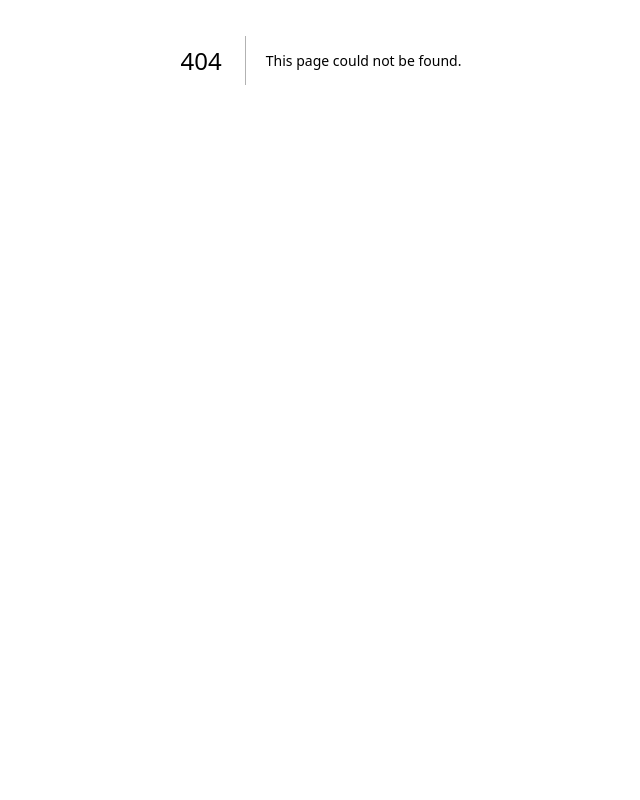
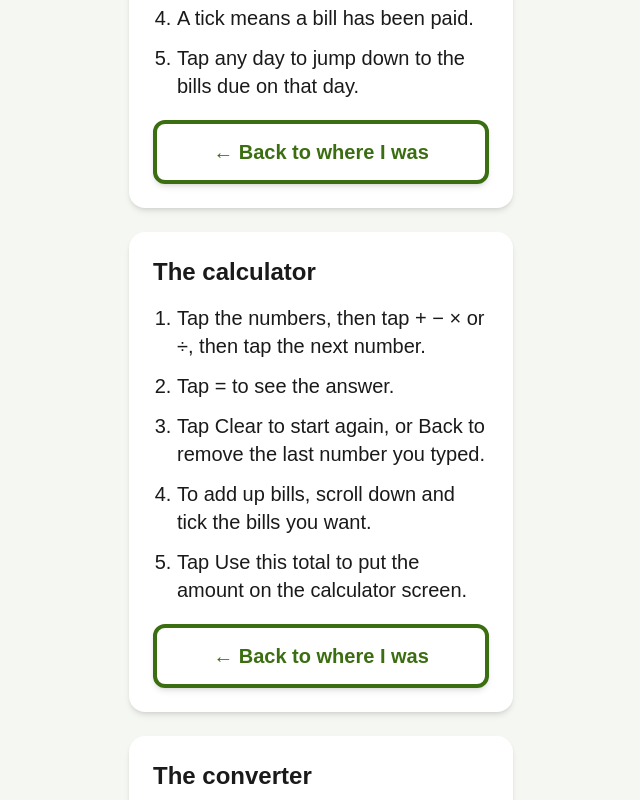
Before and after one commit to VRLes/seniors-bill-tracker, a Next.js app: page /help in a window 1280 px wide. Before the commit this address had no page. Shown: the part 340-1140 px from the top of the page, without its empty margins (319-959 px from the left). Before the commit the page ends 800 px from the top, so only its background shows below. Built offline with nearby package versions, Linux system fonts and the light colour scheme.

Commit message:
Add Help page, how-does-this-work pills, friendlier dates

```diff
--- a/src/app/calculator/page.tsx
+++ b/src/app/calculator/page.tsx
@@ -188,7 +188,18 @@ export default function CalculatorPage() {
         Back to my bills
       </Link>
 
+      <div className="mb-4">
+        <Link
+          href="/help#calculator"
+          className="inline-block bg-[var(--bg-card)] border-2 border-[var(--border-default)] text-[var(--text-primary)] text-lg font-medium rounded-full px-5 py-2 shadow-md hover:shadow-lg transition-all"
+        >
+          How does this work?
+        </Link>
+      </div>
+
       {/* The screen. The small line shows the sum in progress, so nothing has to be remembered */}
+
+
       <div className="bg-[var(--bg-card)] rounded-2xl shadow-md p-5 mb-4 text-right">
         <p className="text-[var(--text-secondary)] text-xl min-h-[1.75rem]">
           {stored !== null && op ? `${tidy(stored)} ${op}` : ""}
--- a/src/app/converter/page.tsx
+++ b/src/app/converter/page.tsx
@@ -198,6 +198,15 @@ export default function ConverterPage() {
           Converter
         </h1>
 
+      <div className="mb-4">
+        <Link
+          href="/help#converter"
+          className="inline-block bg-[var(--bg-card)] border-2 border-[var(--border-default)] text-[var(--text-primary)] text-lg font-medium rounded-full px-5 py-2 shadow-md hover:shadow-lg transition-all"
+        >
+          How does this work?
+        </Link>
+      </div>
+
         <button onClick={() => setConversion(null)} className={backButton}>
           ← Back to {topic}
         </button>
@@ -257,6 +266,15 @@ export default function ConverterPage() {
           Converter
         </h1>
 
+      <div className="mb-4">
+        <Link
+          href="/help#converter"
+          className="inline-block bg-[var(--bg-card)] border-2 border-[var(--border-default)] text-[var(--text-primary)] text-lg font-medium rounded-full px-5 py-2 shadow-md hover:shadow-lg transition-all"
+        >
+          How does this work?
+        </Link>
+      </div>
+
         <button onClick={() => setTopic(null)} className={backButton}>
           ← Back to all topics
         </button>
@@ -291,6 +309,15 @@ export default function ConverterPage() {
         Converter
       </h1>
 
+      <div className="mb-4">
+        <Link
+          href="/help#converter"
+          className="inline-block bg-[var(--bg-card)] border-2 border-[var(--border-default)] text-[var(--text-primary)] text-lg font-medium rounded-full px-5 py-2 shadow-md hover:shadow-lg transition-all"
+        >
+          How does this work?
+        </Link>
+      </div>
+
       <Link href="/" className={backButton}>
         Back to my bills
       </Link>
--- /dev/null
+++ b/src/app/help/page.tsx
@@ -0,0 +1,124 @@
+"use client";
+
+import { useRouter } from "next/navigation";
+
+// Takes the person back to the page they came from, with their place kept.
+// If they opened Help directly, it goes to the main page instead.
+function BackButton() {
+  const router = useRouter();
+
+  function goBack() {
+    if (window.history.length > 1) {
+      router.back();
+    } else {
+      router.push("/");
+    }
+  }
+
+  return (
+    <button
+      onClick={goBack}
+      className="mt-5 w-full h-16 rounded-xl text-xl font-semibold shadow-md bg-[var(--bg-card)] border-4 border-[var(--accent-button-bg)] text-[var(--accent-text)]"
+    >
+      ← Back to where I was
+    </button>
+  );
+}
+
+// One help topic. The "target:" outline appears on the topic the person jumped to.
+function Topic({
+  id,
+  title,
+  steps,
+}: {
+  id: string;
+  title: string;
+  steps: string[];
+}) {
+  return (
+    <section
+      id={id}
+      className="bg-[var(--bg-card)] rounded-2xl shadow-md p-6 mb-6 scroll-mt-4 target:ring-4 target:ring-[var(--accent-button-bg)]"
+    >
+      <h2 className="text-2xl font-bold mb-4 text-[var(--text-primary)]">
+        {title}
+      </h2>
+      <ol className="space-y-3 list-decimal pl-6">
+        {steps.map((step) => (
+          <li key={step} className="text-xl text-[var(--text-primary)]">
+            {step}
+          </li>
+        ))}
+      </ol>
+      <BackButton />
+    </section>
+  );
+}
+
+export default function HelpPage() {
+  return (
+    <main className="min-h-screen bg-[var(--bg-page)] p-4 sm:p-8 max-w-md mx-auto">
+      <h1 className="text-4xl font-bold mb-6 text-[var(--text-primary)]">
+        Help
+      </h1>
+
+      <Topic
+        id="calendar"
+        title="The calendar"
+        steps={[
+          "Today's date has a green outline around it.",
+          "A circle with an exclamation mark means a bill is overdue.",
+          "A clock means a bill is due soon.",
+          "A tick means a bill has been paid.",
+          "Tap any day to jump down to the bills due on that day.",
+        ]}
+      />
+
+      <Topic
+        id="calculator"
+        title="The calculator"
+        steps={[
+          "Tap the numbers, then tap + − × or ÷, then tap the next number.",
+          "Tap = to see the answer.",
+          "Tap Clear to start again, or Back to remove the last number you typed.",
+          "To add up bills, scroll down and tick the bills you want.",
+          "Tap Use this total to put the amount on the calculator screen.",
+        ]}
+      />
+
+      <Topic
+        id="converter"
+        title="The converter"
+        steps={[
+          "Tap a topic, like Weight or Cooking.",
+          "Tap the conversion you want, like Pounds to Kilograms.",
+          "Type your number. The answer shows underneath.",
+          "Tap Swap direction to convert the other way.",
+          "For Cooking, tap Australia, UK or US, because spoons and cups are different sizes in each country.",
+        ]}
+      />
+
+      <Topic
+        id="history"
+        title="Paid bills history"
+        steps={[
+          "Tap This financial year or Last financial year to see your paid bills. A financial year runs from 1 July to 30 June.",
+          "Or choose your own start and end dates.",
+          "The total of the bills shown is at the top.",
+          "To print or save a PDF for your tax agent, tap Print this list. For help, tap How do I print or save a PDF? just above it.",
+        ]}
+      />
+    <Topic
+        id="print"
+        title="Printing or saving a PDF"
+        steps={[
+          "First choose the dates you want, so the list shows the right bills.",
+          "Tap Print this list.",
+          "On a computer, a print window opens. Choose your printer to print on paper, or choose Save as PDF to make a file.",
+          "On a phone or tablet, a print or share window opens. Choose Print for paper, or look for the option to save as a PDF or save to Files.",
+          "Only the bills, dates and total are printed. The buttons and menus are left off.",
+        ]}
+      />
+    </main>
+  );
+}
--- a/src/app/history/page.tsx
+++ b/src/app/history/page.tsx
@@ -67,6 +67,15 @@ export default function HistoryPage() {
       <h1 className="text-4xl font-bold mb-6 text-[var(--text-primary)]">
         Paid Bills History
       </h1>
+
+      <div className="print:hidden mb-6">
+        <Link
+          href="/help#history"
+          className="inline-block bg-[var(--bg-card)] border-2 border-[var(--border-default)] text-[var(--text-primary)] text-lg font-medium rounded-full px-5 py-2 shadow-md hover:shadow-lg transition-all"
+        >
+          How does this work?
+        </Link>
+      </div>
 
       <div className="print:hidden bg-[var(--bg-card)] rounded-2xl shadow-md p-6 mb-6 space-y-4">
         <p className="text-lg font-medium text-[var(--text-primary)]">
@@ -167,6 +176,17 @@ export default function HistoryPage() {
           </div>
 
           {paidBillsInRange.length > 0 && (
+            <div className="print:hidden mb-3">
+              <Link
+                href="/help#print"
+                className="inline-block bg-[var(--bg-card)] border-2 border-[var(--border-default)] text-[var(--text-primary)] text-lg font-medium rounded-full px-5 py-2 shadow-md hover:shadow-lg transition-all"
+              >
+                How do I print or save a PDF?
+              </Link>
+            </div>
+          )}
+
+          {paidBillsInRange.length > 0 && (
             <button
               onClick={() => window.print()}
               className="print:hidden w-full bg-[var(--accent-button-bg)] text-white text-xl font-semibold rounded-xl py-4 shadow-md hover:bg-[var(--accent-button-hover)] hover:shadow-lg transition-all mb-6"
@@ -192,7 +212,7 @@ export default function HistoryPage() {
                       {bill.name}
                     </p>
                     <p className="text-[var(--text-secondary)]">
-                      Due: {bill.dueDate}
+                      Due: {new Date(bill.dueDate + "T00:00:00").toLocaleDateString("en-AU", { day: "numeric", month: "long", year: "numeric" })}
                     </p>
                   </div>
                   <p className="text-2xl font-bold text-[var(--text-primary)]">
--- a/src/app/page.tsx
+++ b/src/app/page.tsx
@@ -143,7 +143,18 @@ export default function Home() {
 
       <AddBillForm onAdd={handleAdd} />
 
+      <div className="mb-3">
+        <Link
+          href="/help#calendar"
+          className="inline-block bg-[var(--bg-card)] border-2 border-[var(--border-default)] text-[var(--text-primary)] text-lg font-medium rounded-full px-5 py-2 shadow-md hover:shadow-lg transition-all"
+        >
+          How does this work?
+        </Link>
+      </div>
+
       <CalendarView bills={bills} onSelectDay={handleSelectDay} />
+
+
 
         {loaded && bills.length === 0 && (
         <div className="bg-[var(--bg-card)] rounded-2xl shadow-md p-6 mb-4 text-center">
@@ -173,7 +184,7 @@ export default function Home() {
                 {bill.name}
               </p>
               <p className="text-[var(--text-secondary)]">
-                Due: {bill.dueDate}
+                Due: {new Date(bill.dueDate + "T00:00:00").toLocaleDateString("en-AU", { day: "numeric", month: "long", year: "numeric" })}
               </p>
             </div>
             <div className="text-right">
```
